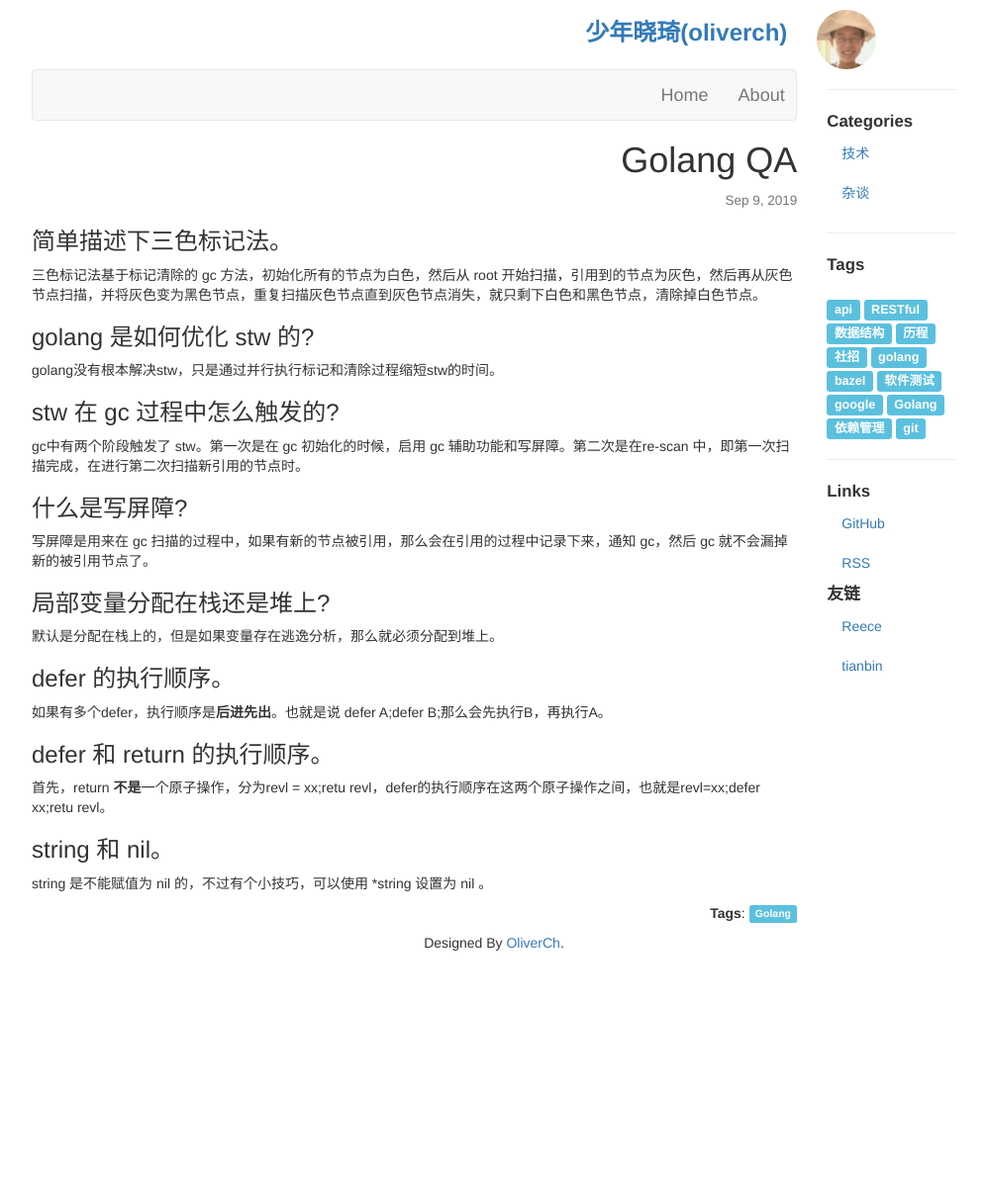
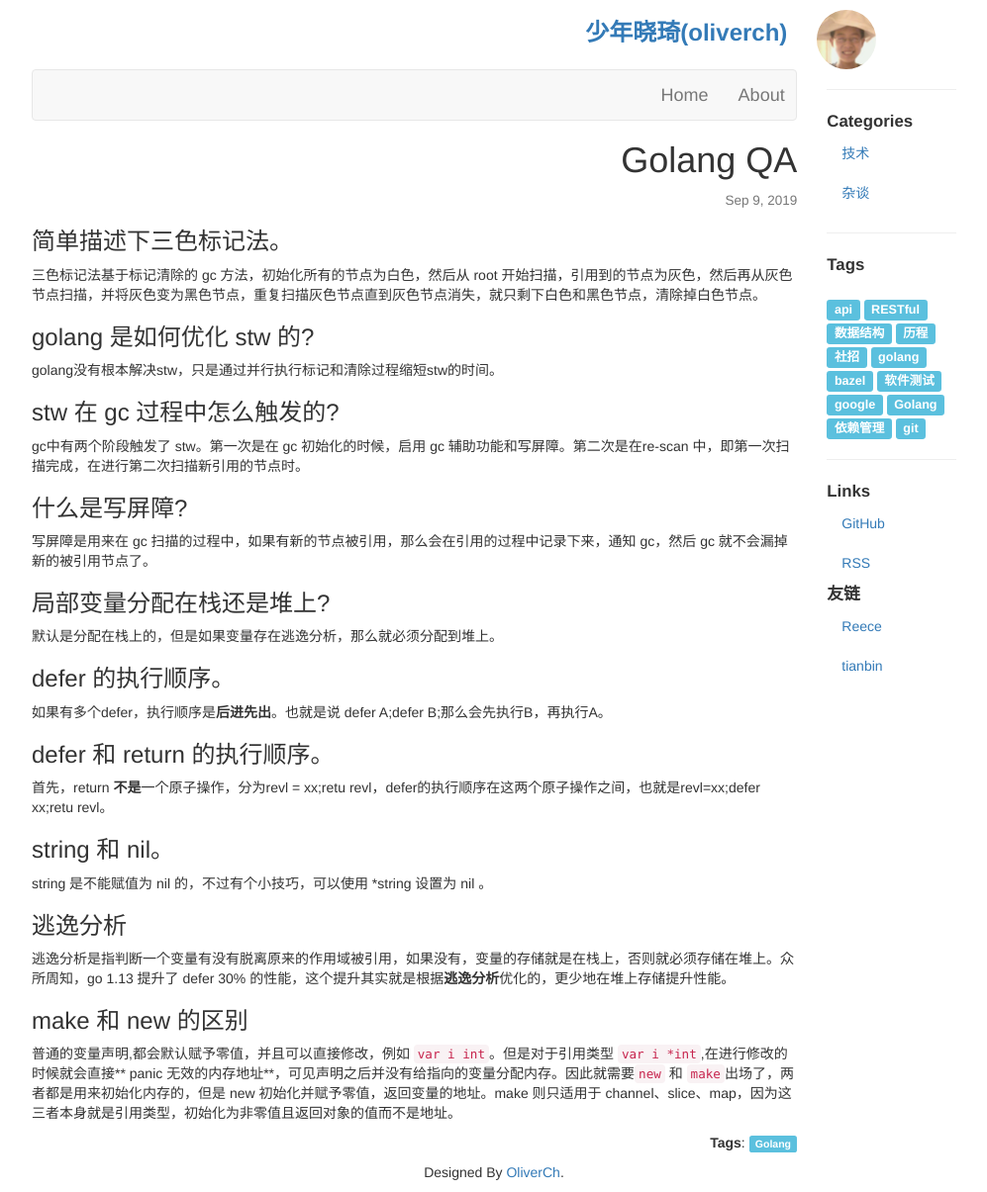
Before and after one commit to snxq/snxq.github.io, a Jekyll site: the page built from _posts/2019-09-09-Golang QA.md, in a window 1280 px wide. Shown: the whole page at 99% size, without its empty margins (141-1138 px from the left). Built offline with Jekyll 4.4.1, drawn with Linux system fonts in a browser that asks for light colours; before the commit the page ends 973 px from its top, so only the background shows below that.

Commit message:
:speech_balloon: update golang QA

```diff
--- a/_posts/2019-09-09-Golang QA.md
+++ b/_posts/2019-09-09-Golang QA.md
@@ -37,3 +37,11 @@ gc中有两个阶段触发了 stw。第一次是在 gc 初始化的时候，启
 ### string 和 nil。
 
 string 是不能赋值为 nil 的，不过有个小技巧，可以使用 *string 设置为 nil 。
+
+### 逃逸分析
+
+逃逸分析是指判断一个变量有没有脱离原来的作用域被引用，如果没有，变量的存储就是在栈上，否则就必须存储在堆上。众所周知，go 1.13 提升了 defer 30% 的性能，这个提升其实就是根据**逃逸分析**优化的，更少地在堆上存储提升性能。
+
+### make 和 new 的区别
+
+普通的变量声明,都会默认赋予零值，并且可以直接修改，例如 `var i int`。但是对于引用类型 `var i *int`,在进行修改的时候就会直接** panic 无效的内存地址**，可见声明之后并没有给指向的变量分配内存。因此就需要`new` 和 `make`出场了，两者都是用来初始化内存的，但是 new 初始化并赋予零值，返回变量的地址。make 则只适用于 channel、slice、map，因为这三者本身就是引用类型，初始化为非零值且返回对象的值而不是地址。
```
